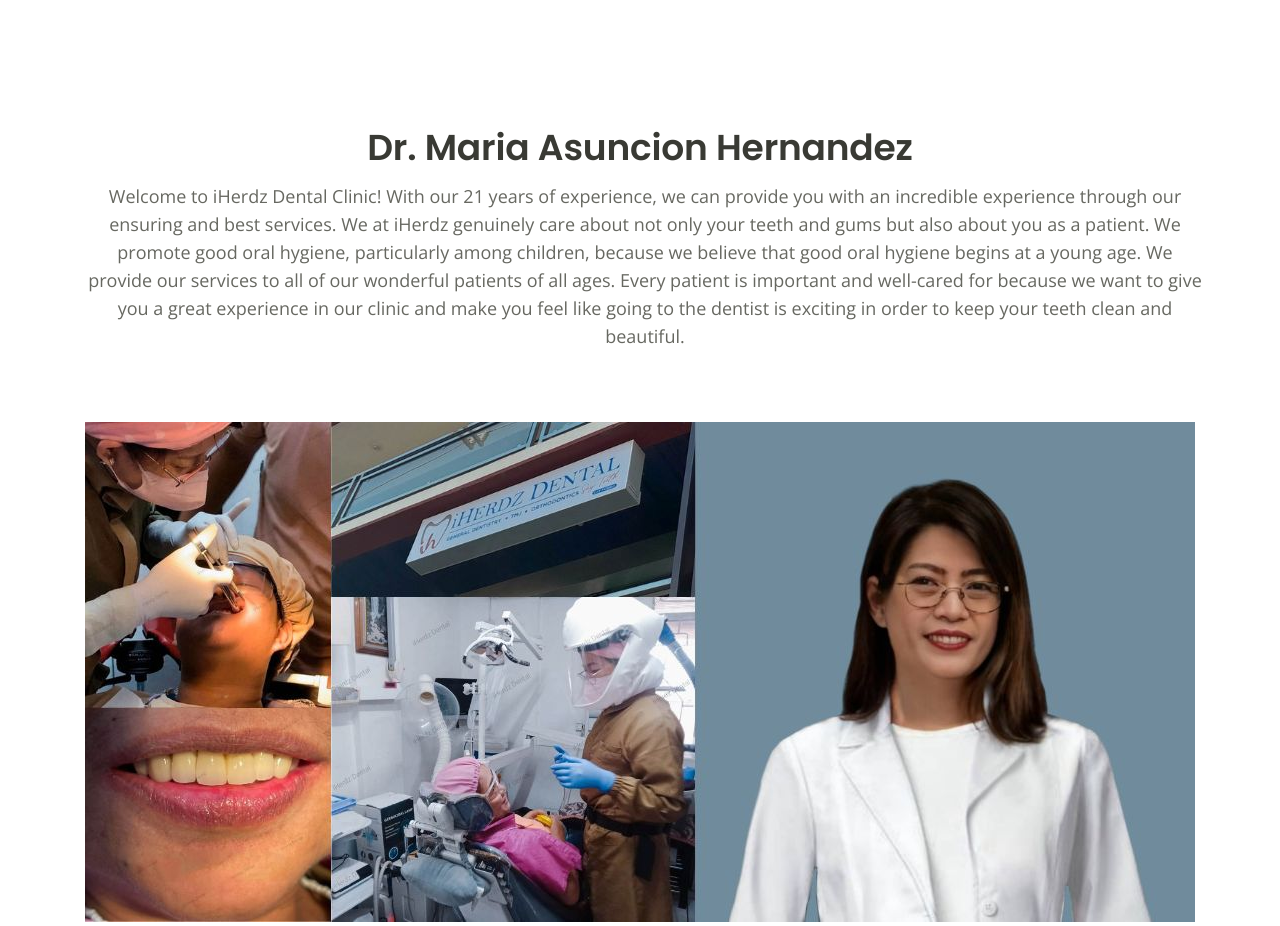
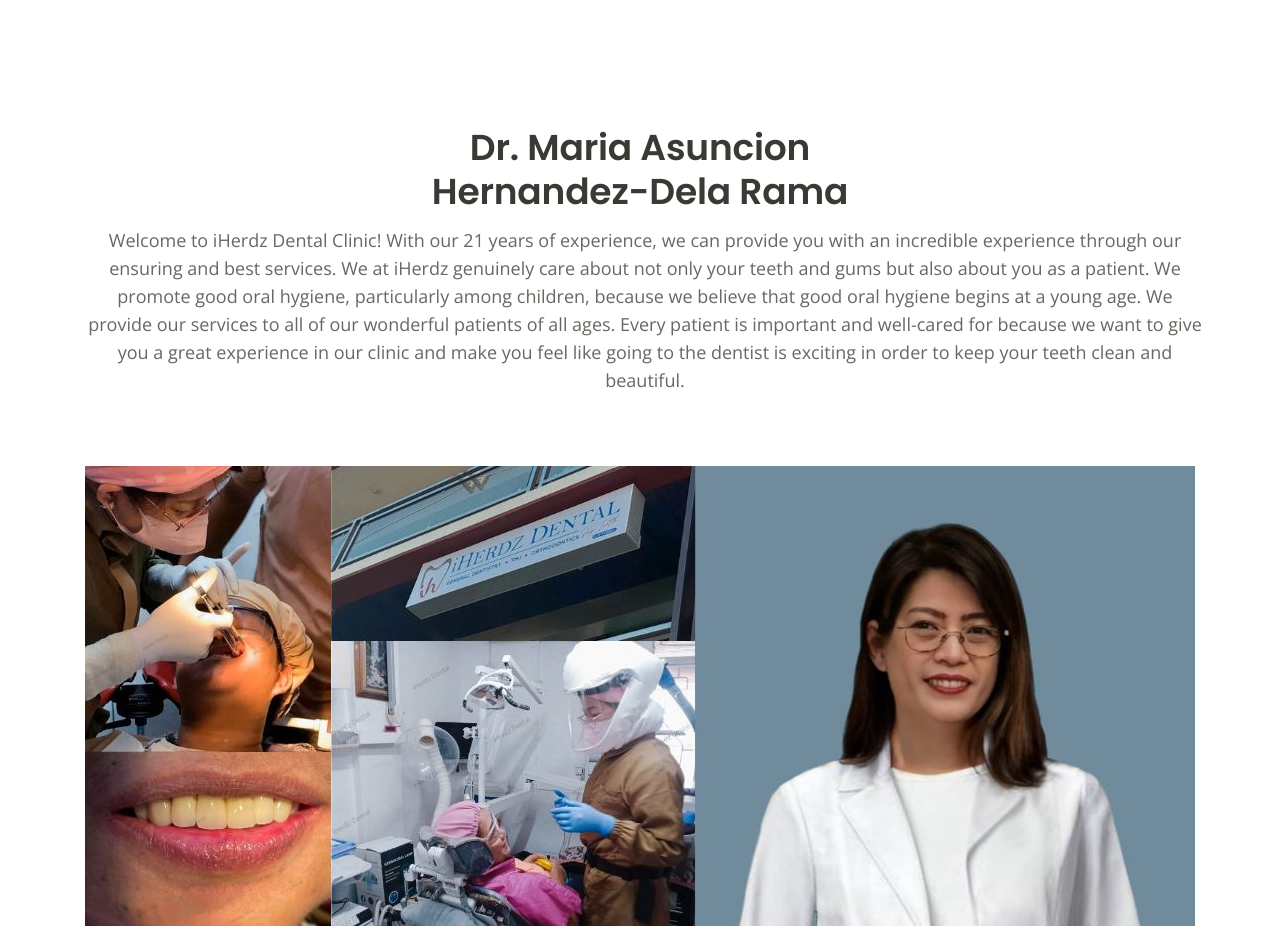
Before and after one commit to iherdzdental/iherdzdental, a plain HTML site: page index.html in a window 1280 px wide. Shown: the part 892-1818 px from the top of the page. Drawn offline with nearby package versions, Linux system fonts and the light colour scheme.

Commit message:
Update index.html

```diff
--- a/index.html
+++ b/index.html
@@ -92,7 +92,7 @@
             <div class="container">
                 <div class="row">
                     <div class="col-lg-12">
-                        <h2 class="h2-heading">Dr. Maria Asuncion Hernandez</h2>
+                        <h2 class="h2-heading">Dr. Maria Asuncion Hernandez-Dela Rama</h2>
                         <p class="p-large">Welcome to iHerdz Dental Clinic! With our 21 years of experience,
                             we can provide you with an incredible experience through our ensuring and best services.
                             We at iHerdz genuinely care about not only your teeth and gums but also about you as a patient.
```
